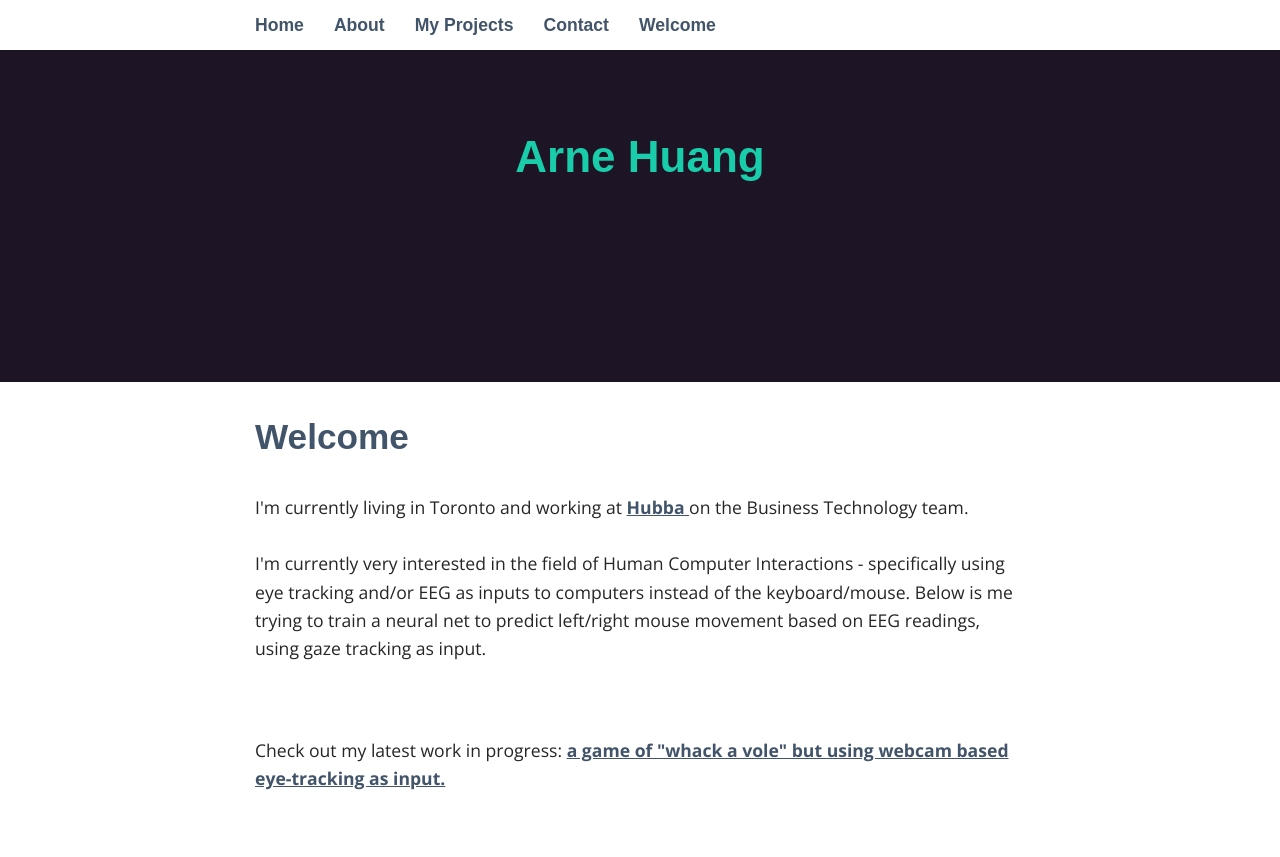
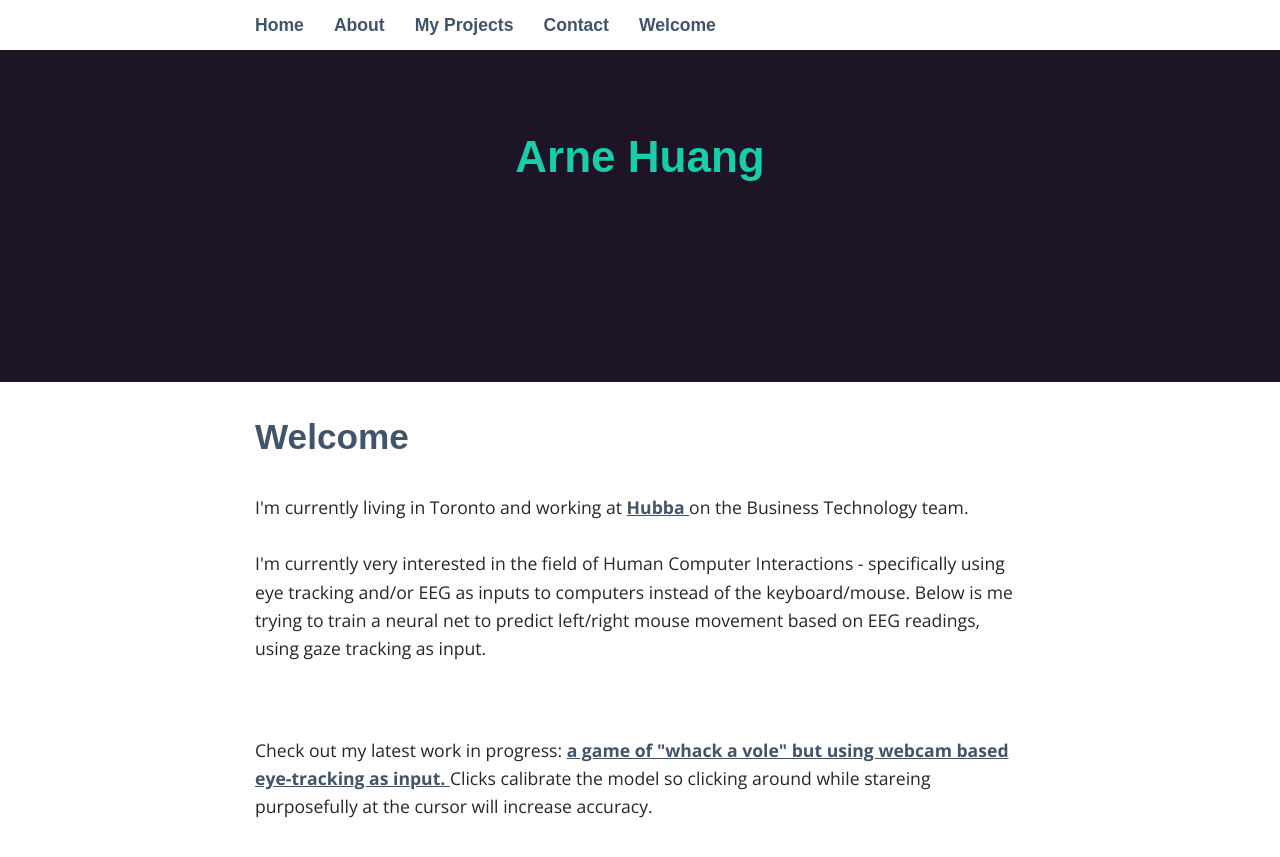
Before and after one commit to arnehuang/arnehuang.github-io, a Jekyll site: the page built from index.html, in a window 1280 px wide and 900 px high, scrolled down 118 px. Shown: the top 857 px of the window. Built offline with Jekyll 4.4.1, drawn with Linux system fonts in a browser that asks for light colours; some web fonts are replaced; a script that is not in the unit is left out.

Commit message:
Update index.html

```diff
--- a/index.html
+++ b/index.html
@@ -19,3 +19,4 @@ Below is me trying to train a neural net to predict left/right mouse movement ba
 <br>
 
 Check out my latest work in progress: <a href = 'https://whack-a-vole.herokuapp.com/vole'> a game of "whack a vole" but using webcam based eye-tracking as input. </a>
+Clicks calibrate the model so clicking around while stareing purposefully at the cursor will increase accuracy.
```
